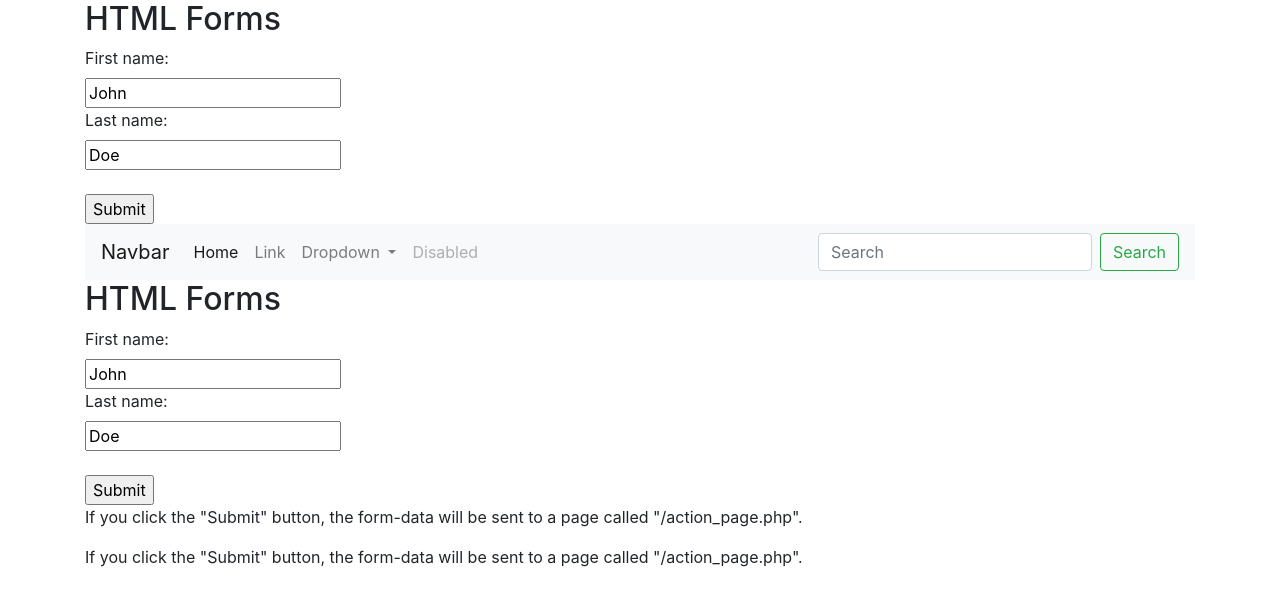
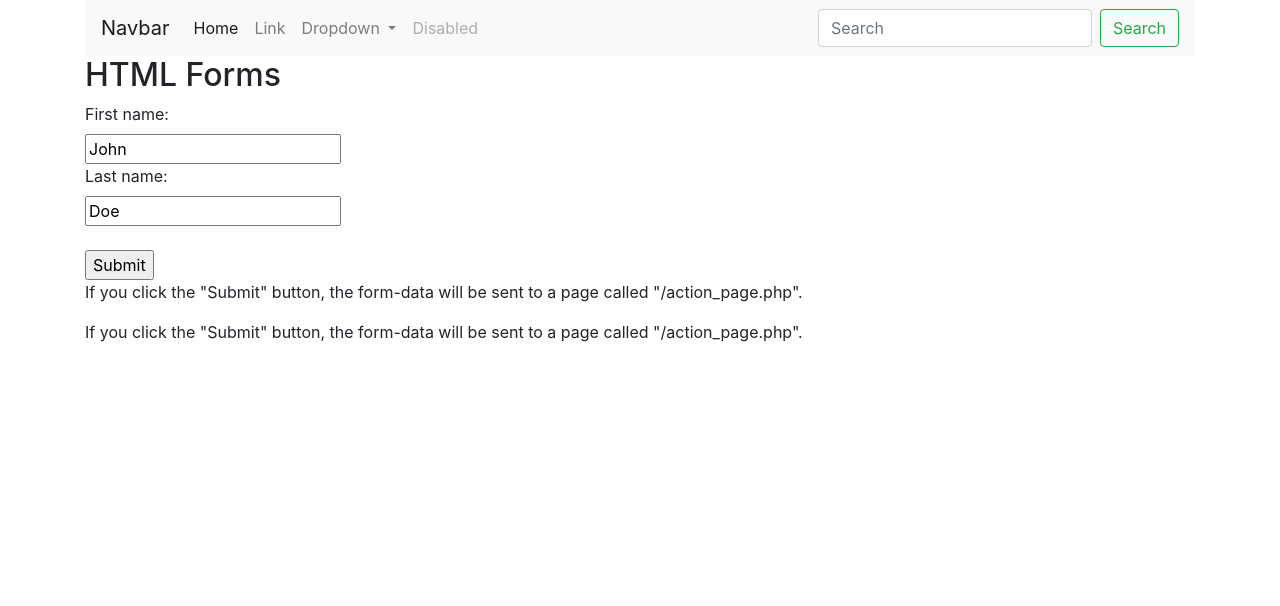
Before and after one commit to LeMpota/GitGithubMasterclass, a plain HTML site: page index.html in a window 1280 px wide. Drawn offline with nearby package versions, Linux system fonts and the light colour scheme.

Commit message:
Change the form

```diff
--- a/index.html
+++ b/index.html
@@ -3,15 +3,7 @@
 <link rel="stylesheet" href="https://stackpath.bootstrapcdn.com/bootstrap/4.4.1/css/bootstrap.min.css" integrity="sha384-Vkoo8x4CGsO3+Hhxv8T/Q5PaXtkKtu6ug5TOeNV6gBiFeWPGFN9MuhOf23Q9Ifjh" crossorigin="anonymous">
 <body>
     <div class="container">
-          <h2>HTML Forms</h2>
 
-          <form action="/action_page.php">
-            <label for="fname">First name:</label><br>
-            <input type="text" id="fname" name="fname" value="John"><br>
-            <label for="lname">Last name:</label><br>
-            <input type="text" id="lname" name="lname" value="Doe"><br><br>
-            <input type="submit" value="Submit">
-          </form>
         <nav class="navbar navbar-expand-lg navbar-light bg-light">
           <a class="navbar-brand" href="#">Navbar</a>
           <button class="navbar-toggler" type="button" data-toggle="collapse" data-target="#navbarSupportedContent" aria-controls="navbarSupportedContent" aria-expanded="false" aria-label="Toggle navigation">
```
